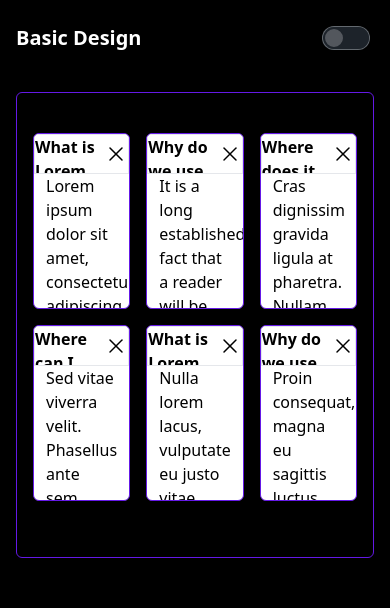
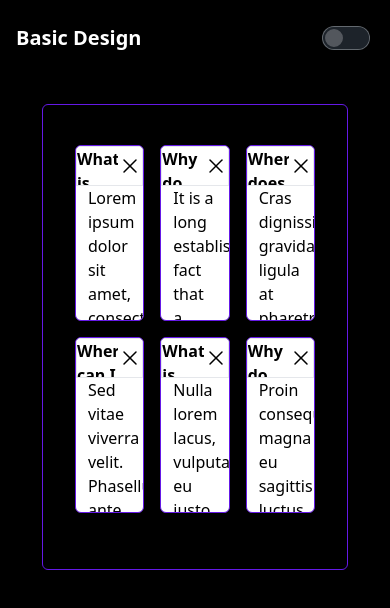
Before and after one commit to alanjacob-exe/Basic-Design, a React (Vite) app: page / in a window 390 px wide. Shown: the top 608 px of the page. Built offline with nearby package versions, Linux system fonts and the light colour scheme.

Commit message:
Optimizes styling

```diff
--- a/src/App.jsx
+++ b/src/App.jsx
@@ -72,7 +72,7 @@ function App() {
     <>
       <div
         data-theme="dark"
-        className="w-screen bg-black h-screen  flex flex-col"
+        className="w-screen bg-black h-screen flex flex-col"
       >
         <div className="h-[10%] px-4 flex justify-between">
           <div className="text-white my-auto text-xl font font-semibold">
@@ -90,10 +90,10 @@ function App() {
             </label>
           </div>
         </div>
-        <div className="w-full h-full flex flex-col overflow-hidden p-4 lg:p-10 ">
-          <div className="w-full lg:h-full border mx-auto lg:m-auto border-primary p-4 py-10 rounded-md  transition ease-in-out  ">
-            <div className="w-full h-full overflow-y-auto ">
-              <div className="grid-cols-3	grid gap-4 mb-4 transition ease-in-out ">
+        <div className="w-full h-full flex flex-col overflow-hidden p-7 lg:p-10 ">
+          <div className="w-11/12  border mx-auto border-primary px-8 py-10 rounded-md lg:m-auto lg:h-full">
+            <div className="  h-full overflow-y-auto mx-auto">
+              <div className="grid-cols-3	grid gap-4 mb-4 mx-auto ">
                 {dummydata.map((value, index) => (
                   <Card
                     deleteClick={() => {
```
